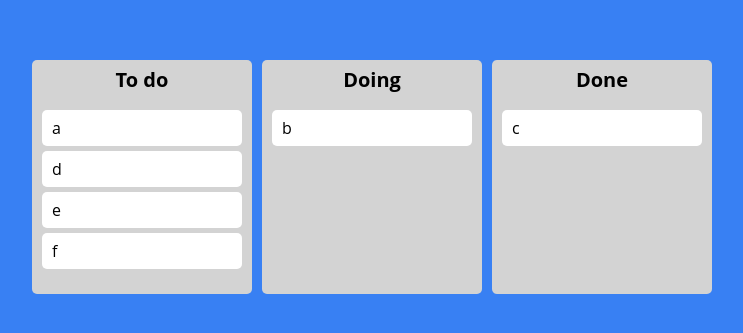
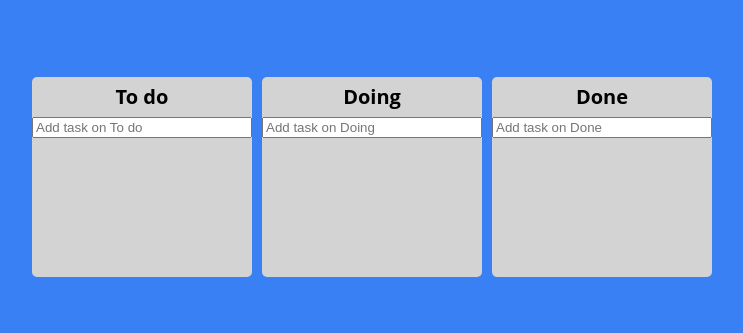
Before and after one commit to Amoong/my-app, a React (Create React App) app: page / in a window 1280 px wide. Shown: the part 223-556 px from the top of the page, without its empty margins (268-1011 px from the left). Built offline with nearby package versions, Linux system fonts and the light colour scheme.

Commit message:
✨ Add todo input form

```diff
--- a/src/App.tsx
+++ b/src/App.tsx
@@ -43,8 +43,8 @@
 body {
   line-height: 1;
   font-family: 'Open Sans', sans-serif;
-  background-color: ${props => props.theme.bgColor};
-  color: ${props => props.theme.textColor};
+  background-color: ${(props) => props.theme.bgColor};
+  color: ${(props) => props.theme.textColor};
 }
 a {
   text-decoration: none;
@@ -93,10 +93,11 @@
     }
 
     if (destination.droppableId === source.droppableId) {
-      setToDos(allBoards => {
+      setToDos((allBoards) => {
         const boardCopy = [...allBoards[source.droppableId]];
+        const taskObj = boardCopy[source.index];
         boardCopy.splice(source.index, 1);
-        boardCopy.splice(destination.index, 0, draggableId);
+        boardCopy.splice(destination.index, 0, taskObj);
 
         return {
           ...allBoards,
@@ -106,12 +107,13 @@
     }
 
     if (destination.droppableId !== source.droppableId) {
-      setToDos(allBoards => {
+      setToDos((allBoards) => {
         const sourceBoard = [...allBoards[source.droppableId]];
+        const taskObj = sourceBoard[source.index];
         sourceBoard.splice(source.index, 1);
 
         const destinationBoard = [...allBoards[destination.droppableId]];
-        destinationBoard.splice(destination.index, 0, draggableId);
+        destinationBoard.splice(destination.index, 0, taskObj);
 
         return {
           ...allBoards,
@@ -127,7 +129,7 @@
       <DragDropContext onDragEnd={onDragEnd}>
         <Wrapper>
           <Boards>
-            {Object.keys(toDos).map(boardId => (
+            {Object.keys(toDos).map((boardId) => (
               <Board boardId={boardId} key={boardId} toDos={toDos[boardId]} />
             ))}
           </Boards>
--- a/src/Components/Board.tsx
+++ b/src/Components/Board.tsx
@@ -1,6 +1,9 @@
+import { useForm } from "react-hook-form";
 import { Droppable } from "react-beautiful-dnd";
 import styled from "styled-components";
 import DragableCard from "./DragabbleCard";
+import { IToDo, toDoState } from "../atoms";
+import { useSetRecoilState } from "recoil";
 
 const Wrapper = styled.div`
   background-color: ${(props) => props.theme.boardColor};
@@ -33,15 +36,50 @@
   padding: 10px;
 `;
 
+const Form = styled.form`
+  width: 100%;
+`;
+
+const Input = styled.input`
+  width: 100%;
+`;
+
 interface IBoardProps {
-  toDos: string[];
+  toDos: IToDo[];
   boardId: string;
 }
 
+interface IForm {
+  toDo: string;
+}
+
 function Board({ toDos, boardId }: IBoardProps) {
+  const setToDos = useSetRecoilState(toDoState);
+  const { register, setValue, handleSubmit } = useForm<IForm>();
+  const onValid = ({ toDo }: IForm) => {
+    console.log(toDo);
+    const toDoObj = {
+      id: Date.now(),
+      text: toDo,
+    };
+    setToDos((allBoards) => {
+      return {
+        ...allBoards,
+        [boardId]: [toDoObj, ...allBoards[boardId]],
+      };
+    });
+    setValue("toDo", "");
+  };
   return (
     <Wrapper>
       <Title>{boardId}</Title>
+      <Form onSubmit={handleSubmit(onValid)}>
+        <Input
+          {...register("toDo", { required: true })}
+          type="text"
+          placeholder={`Add task on ${boardId}`}
+        />
+      </Form>
       <Droppable droppableId={boardId}>
         {(magic, info) => (
           <Area
@@ -51,7 +89,7 @@
             {...magic.droppableProps}
           >
             {toDos.map((toDo, i) => (
-              <DragableCard key={toDo} toDo={toDo} index={i} />
+              <DragableCard key={toDo.id} toDoId={toDo.id} toDoText={toDo.text} index={i} />
             ))}
             {magic.placeholder}
           </Area>
--- a/src/Components/DragabbleCard.tsx
+++ b/src/Components/DragabbleCard.tsx
@@ -11,13 +11,14 @@
 `;
 
 interface IDragableCardProps {
-  toDo: string;
+  toDoId: number;
+  toDoText: string;
   index: number;
 }
 
-function DragableCard({ toDo, index }: IDragableCardProps) {
+function DragableCard({ toDoId, toDoText, index }: IDragableCardProps) {
   return (
-    <Draggable key={toDo} draggableId={toDo} index={index}>
+    <Draggable key={toDoId} draggableId={String(toDoId)} index={index}>
       {(magic, info) => (
         <Card
           isDragging={info.isDragging}
@@ -25,7 +26,7 @@
           {...magic.draggableProps}
           {...magic.dragHandleProps}
         >
-          {toDo}
+          {toDoText}
         </Card>
       )}
     </Draggable>
--- a/src/atoms.ts
+++ b/src/atoms.ts
@@ -1,14 +1,18 @@
 import { atom } from "recoil";
 
+export interface IToDo {
+  id: number;
+  text: string;
+}
 interface IToDoState {
-  [key: string]: string[];
+  [key: string]: IToDo[];
 }
 
 export const toDoState = atom<IToDoState>({
   key: "toDo",
   default: {
-    "To do": ["a", "d", "e", "f"],
-    Doing: ["b"],
-    Done: ["c"],
+    "To do": [],
+    Doing: [],
+    Done: [],
   },
 });
```
